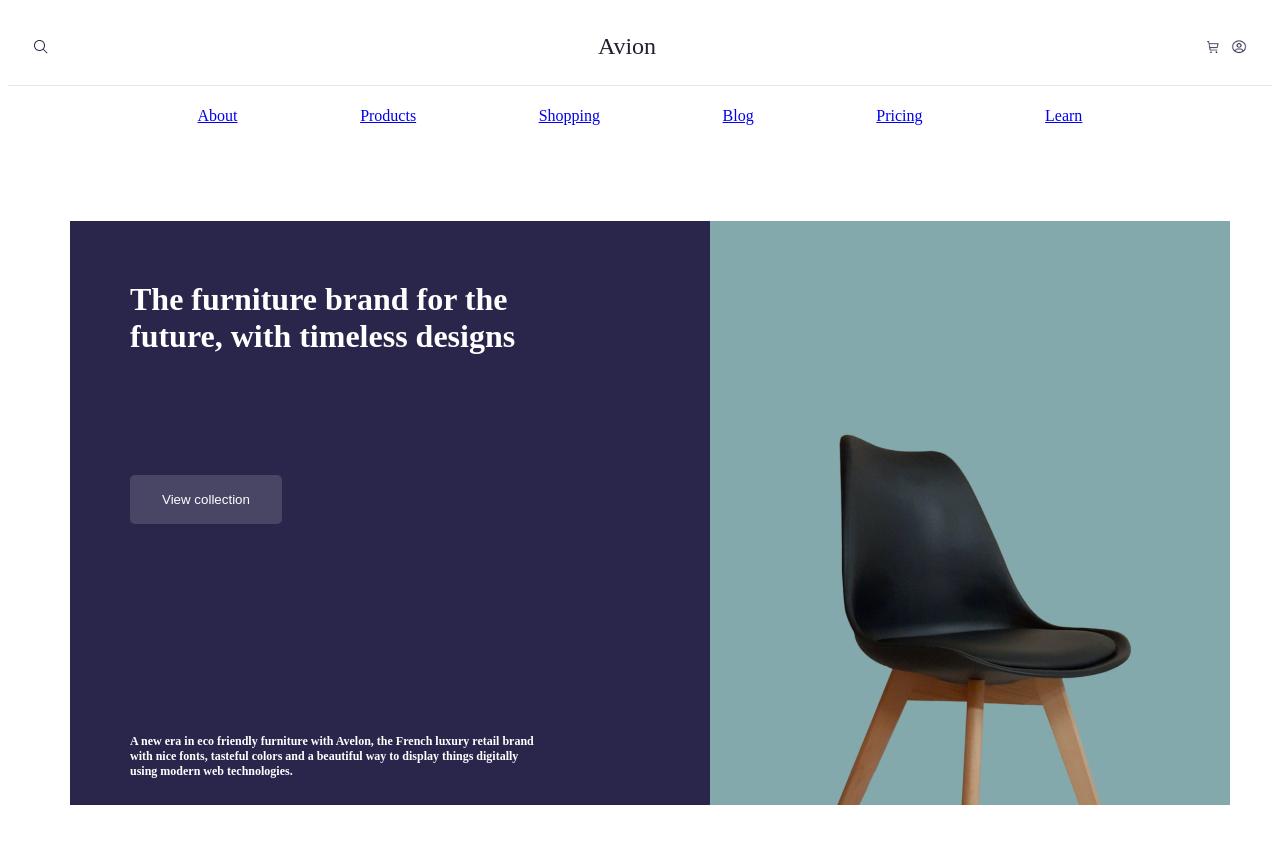
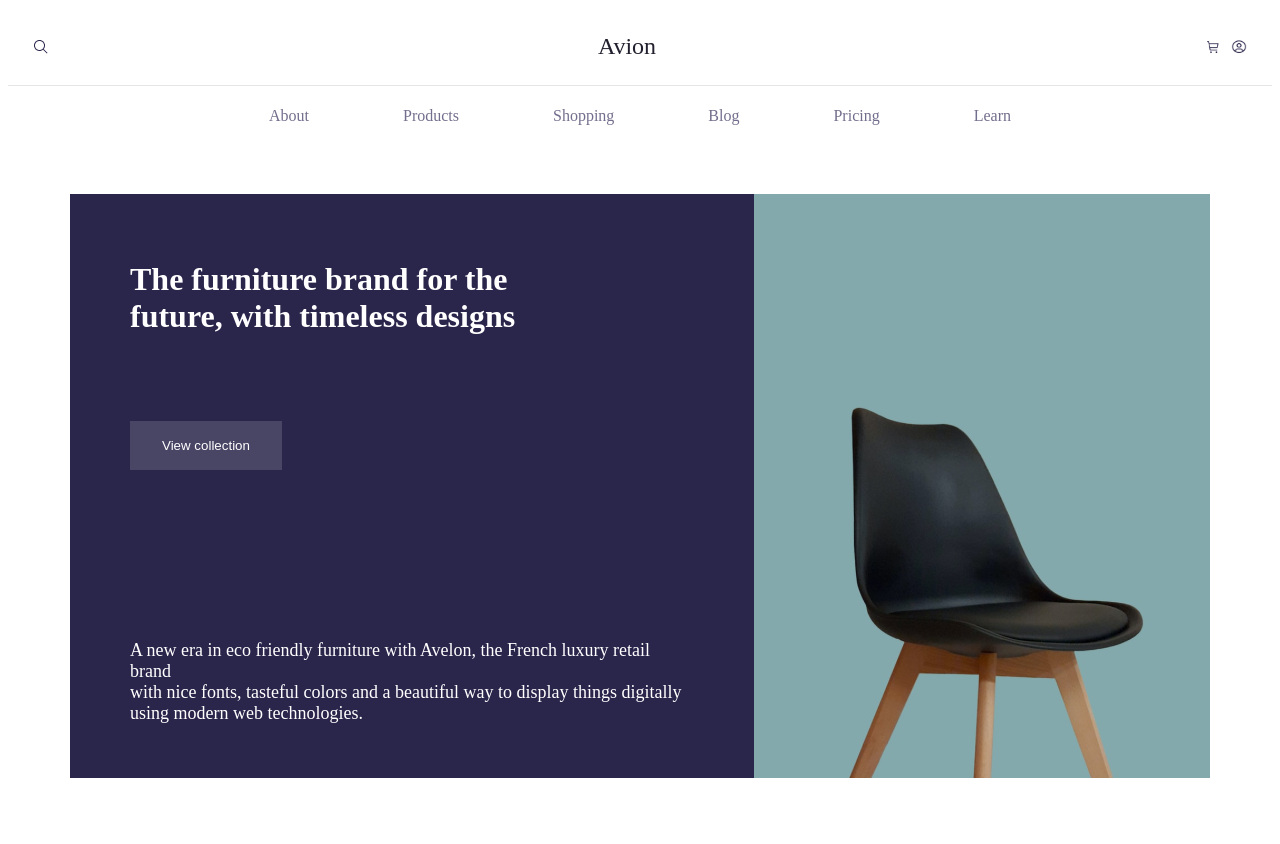
Before and after one commit to mehebbetbabayeva/avion-diploma, a React (Vite) app: page / in a window 1280 px wide. Shown: the top 844 px of the page. Built offline with nearby package versions, Linux system fonts and the light colour scheme.

Commit message:
fix introduction

```diff
--- a/src/App.tsx
+++ b/src/App.tsx
@@ -1,7 +1,7 @@
 import 'bootstrap/dist/css/bootstrap-grid.min.css'
-import Header1 from './components/Header1'
-import Header2 from './components/Header2'
-import Introduction from './components/Introduction';
+import Header1 from './components/Header/Header1'
+import Header2 from './components/Header2/Header2'
+import Introduction from './components/Introduction/Introduction';
 
 
 function App() {
--- a/src/components/Header1.tsx
+++ b/src/components/Header/Header1.tsx
@@ -1,9 +1,9 @@
 import React from "react";
 // import { Link } from "react-router-dom";
 import './Header1.css';
-import search from "../assets/images/header/Search.png";
-import basket from "../assets/images/header/Basket.png";
-import account from "../assets/images/header/Account.png";
+import search from "../../assets/images/header/Search.png";
+import basket from "../../assets/images/header/Basket.png";
+import account from "../../assets/images/header/Account.png";
 import { Link } from "react-router-dom";
 
 const Header1: React.FC = () => {
--- a/src/components/Header2.css
+++ b/src/components/Header2/Header2.css
@@ -9,3 +9,13 @@
 
 
   }
+
+  .header2-links a{
+    color: #726E8D;
+    font-size: 16px;
+    text-decoration: none;
+  }
+ .header-comp{
+
+  padding: 0 100px;
+ }
--- a/src/components/Header2.tsx
+++ b/src/components/Header2/Header2.tsx
@@ -8,7 +8,7 @@ const Header2: React.FC = () => {
         <div className="container">
           <div className="header-comp">
 
-            <nav className="nav-links d-none d-lg-flex">
+            <nav className="nav-links d-none d-lg-flex header2-links">
               <Link to="">About</Link>
               <Link to="">Products</Link>
               <Link to="">Shopping</Link>
--- a/src/components/Introduction.css
+++ /dev/null
@@ -1,55 +0,0 @@
-
-
-  .intro-left-side{
-    background-color:#2A254B;
-    color: #fff;
-    width: 760px;
-    height: 584px;
-  }
-
-  .introduction h1 {
-    display: flex;
-    font-size: 32px;
-    padding: 60px;
-    font-size: 32px;
-
-  }
-
-  .intro-left-side .view-collect {
-    display: flex;
-    background-color:#F9F9F926;
-    color: #fff;
-    padding: 15px 30px;
-    border-color: transparent;
-    border-radius: 5px;
-    margin-top: 60px;
-    margin-left: 60px;
-    margin-bottom: 150px;
-
-  }
-
-  .introduction h5 {
-    display: flex;
-    font-size: 32px;
-    padding: 60px;
-    font-size: 50px;
-
-  }
-
-
-  .intro-left-side h5 {
-    font-size: 12px;
-    margin-top: 20px;
-  }
-
-  .intro-left-side {
-    padding-right: 15px;
-  }
-
-  .intro-right-side img {
-    display: flex;
-    margin-top: 27px;
-    margin-left: 78px;
-    width: 520px;
-    height: 584px;
-  }
--- /dev/null
+++ b/src/components/Introduction/Introduction.css
@@ -0,0 +1,51 @@
+
+
+  .intro-left-side{
+    background-color:#2A254B;
+    color: #fff;
+    width: 60%;
+    height: 100%;
+
+  }
+
+  .introduction h1 {
+    padding: 40px 60px;
+    font-size: 32px;
+  }
+
+  .intro-left-side .view-collect {
+    background-color:#F9F9F926;
+    color: #fff;
+    padding: 15px 30px;
+    border-color: transparent;
+    margin-top: 20px;
+    margin-left: 60px;
+    margin-bottom: 80px;
+    cursor: pointer;
+
+  }
+
+  .intro-left-side h5{
+    padding: 60px;
+    font-size: 18px;
+   font-weight: 400;
+
+  }
+  .intro-right-side{
+    width: 40%;
+    height: 100%;
+  }
+
+  .intro-right-side img {
+   width: 100%;
+   height: 100%;
+   object-fit: cover;
+
+  }
+
+  .intro-container{
+
+    height: 584px;
+    display: flex;
+
+  }
--- a/src/components/Introduction.tsx
+++ b/src/components/Introduction/Introduction.tsx
@@ -1,14 +1,14 @@
 import React from 'react'
 import './Introduction.css';
-import intro from "../assets/images/introduction/intro.svg";
+import intro from "../../assets/images/introduction/intro.svg";
 
 const Introduction: React.FC = () => {
     return (
         <section className="introduction py-5">
             <div className="container">
-                <div className="row align-items-center">
+                <div className="intro-container">
                     {/* Sol tərəf */}
-                    <div className="col-12 col-md-6">
+
                         <div className="intro-left-side">
                             <h1>
                             The furniture brand for the <br /> future, with timeless designs
@@ -22,10 +22,10 @@ const Introduction: React.FC = () => {
                             using modern web technologies.
                             </h5>
                         </div>
-                    </div>
+
 
                     {/* Sağ tərəf */}
-                    <div className="col-12 col-md-6 d-flex justify-content-center">
+
                         <div className="intro-right-side">
                             <img
                                 src={intro}
@@ -34,7 +34,7 @@ const Introduction: React.FC = () => {
                             />
 
                         </div>
-                    </div>
+
                 </div>
             </div>
         </section>
```
Also changed, not shown: src/components/Header/Header1.css (renamed from src/components/Header1.css).
